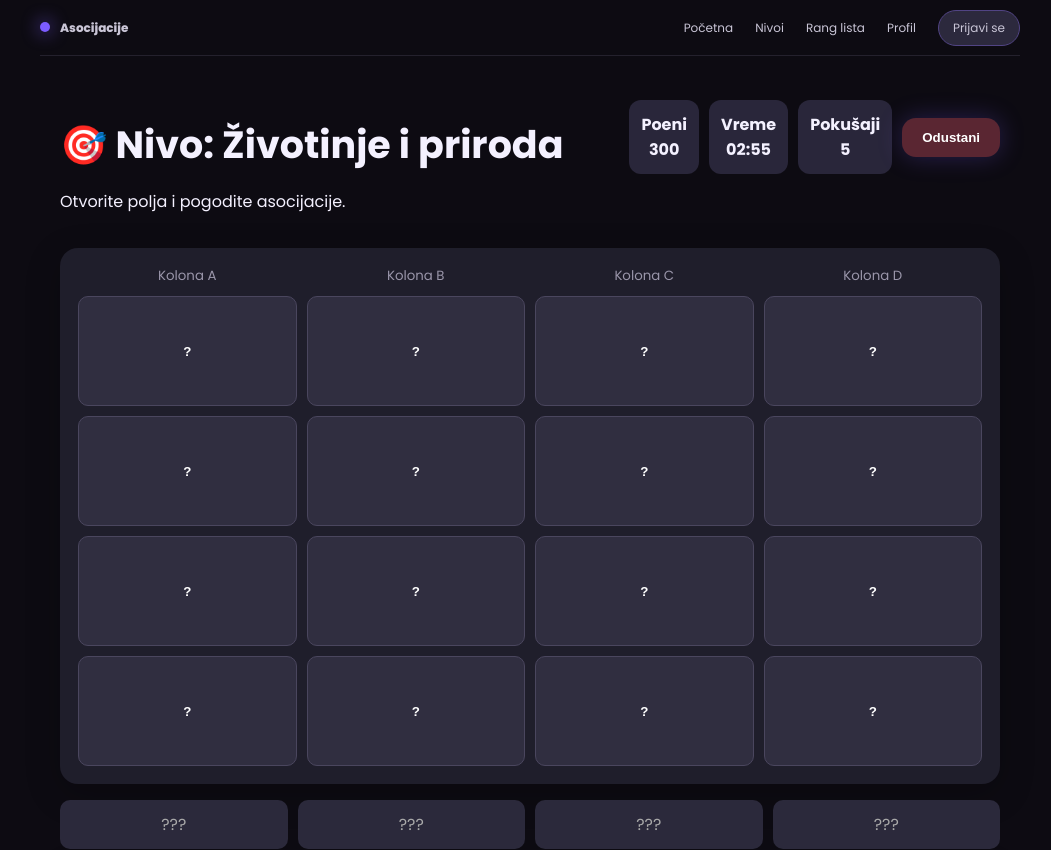
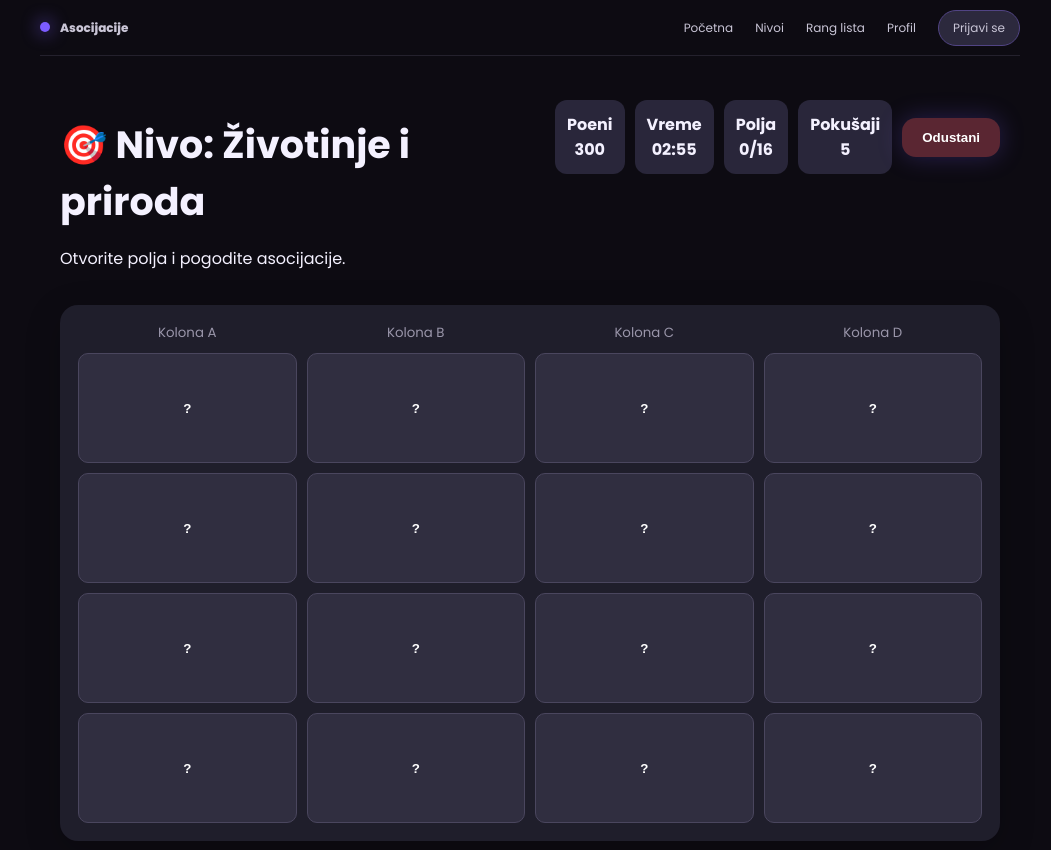
Before and after one commit to elab-development/klijentske-veb-tehnologije-i-skriptni-jezici-2025-26-2024-0201-veb-igrica-asocijacije, a React (Vite) app: page /game/1 in a window 1280 px wide. Shown: the top 850 px of the page, without its empty margins (110-1161 px from the left). Built offline with nearby package versions, Linux system fonts and the light colour scheme.

Commit message:
Add opened fields counter

```diff
--- a/src/pages/GamePage.tsx
+++ b/src/pages/GamePage.tsx
@@ -115,6 +115,11 @@ export default function GamePage() {
               .padStart(2, '0')}
             :{(time % 60).toString().padStart(2, '0')}
           </b>
+          <b>
+            Polja
+            <br />
+            {opened.length}/16
+          </b>
 
           <b>
             Pokušaji
```
